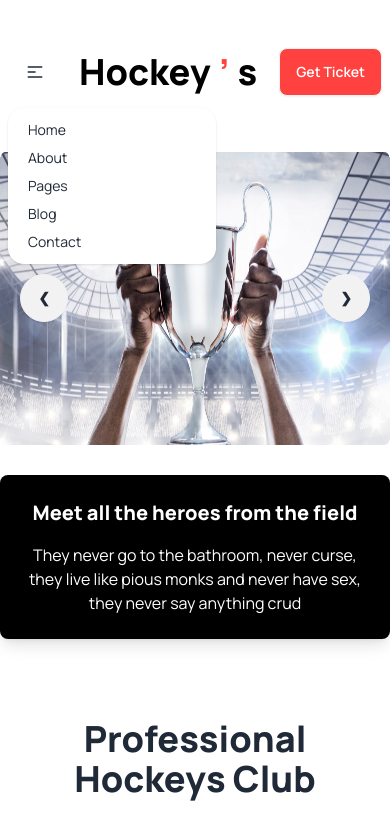
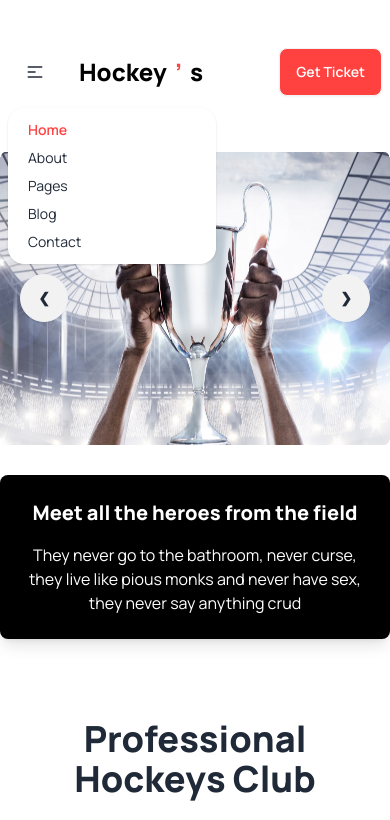
Before and after one commit to sharif57/assignment-3, a plain HTML site: page index.html in a window 390 px wide. Both pictures are taken after a click on the button 35 px from the left and 72 px from the top of the page. Shown: the top 820 px of the page. Drawn offline with nearby package versions, Linux system fonts and the light colour scheme.

Commit message:
my project all done

```diff
--- a/index.html
+++ b/index.html
@@ -39,14 +39,14 @@
                         </div>
                         <ul tabindex="0"
                             class="menu menu-sm dropdown-content mt-3 z-[1] p-2 shadow bg-base-100 rounded-box w-52">
-                            <li><a>Home</a></li>
+                            <li class="text-[#FF4240] font-semibold"><a>Home</a></li>
                             <li><a>About</a></li>
                             <li><a>Pages</a></li>
                             <li><a>Blog</a></li>
                             <li><a>Contact</a></li>
                         </ul>
                     </div>
-                    <a class="btn btn-ghost text-4xl text-black font-extrabold">Hockey<span
+                    <a class="btn btn-ghost lg:text-4xl text-2xl text-black font-extrabold">Hockey<span
                             class="text-[#FF4240]">’</span>s</a>
                 </div>
                 <div class="navbar-center hidden lg:flex">
```
